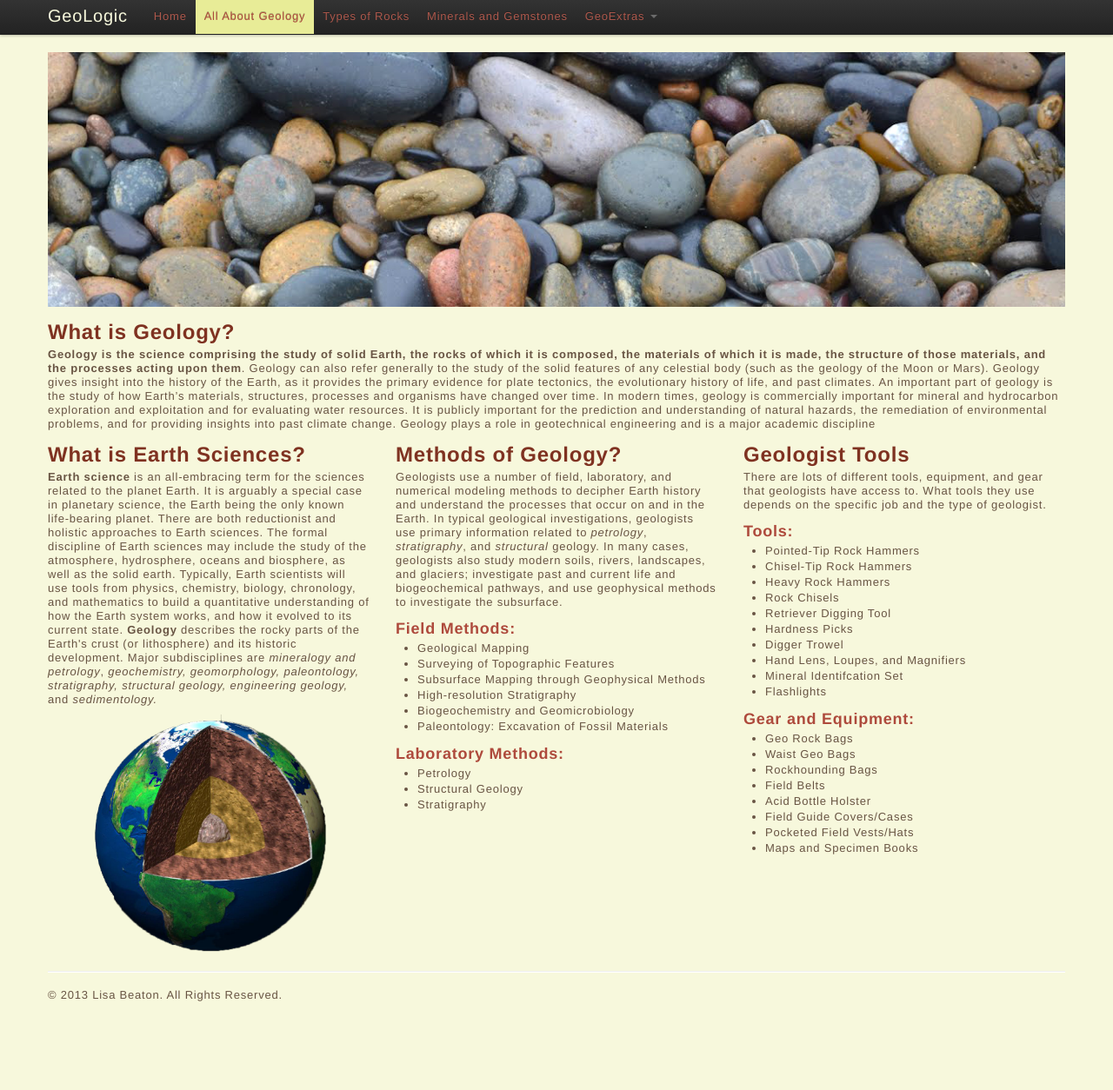
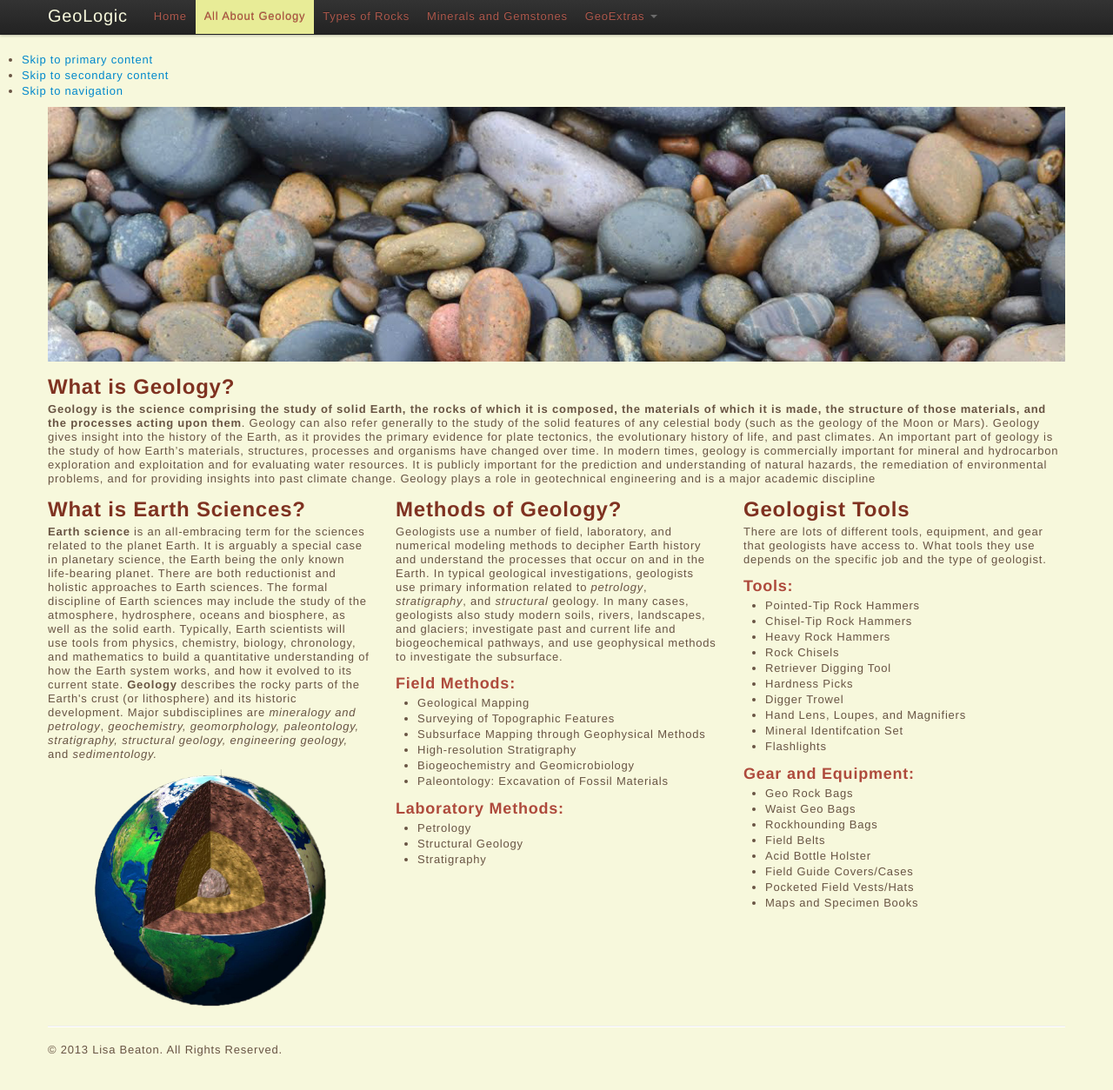
Before and after one commit to beat0090/large-data-website, a Jekyll site: the page about.html, which Jekyll copies as it is, in a window 1280 px wide and 1265 px high. Shown: the top 1254 px of the window at 87% size. Built offline with Jekyll 4.4.1, drawn with Linux system fonts in a browser that asks for light colours; nearby versions of some CDN libraries.

Commit message:
fixed about.html

```diff
--- a/about.html
+++ b/about.html
@@ -4,7 +4,6 @@
 <meta charset="UTF-8">
 <title>All About Geology</title>
     <meta name="viewport" content="width=device-width, initial-scale=1.0">
-    <meta name="description" content="Starter files for implementing Twitter Bootstrap's Carousel -- using Bootstrap version 2.0.4">
     <meta name="author" content="David Cochran for webdesign.tutsplus.com">
 
     <!-- Le styles -->
@@ -21,6 +20,13 @@
 </head>
 
 <body>
+
+  	<ul class="skiplinks">
+		<li><a href="#main">Skip to primary content</a></li> <!--add id's to the content-->
+		<li><a href="#complementary">Skip to secondary content</a></li>
+		<li><a href="#navigation">Skip to navigation</a></li>
+	</ul>
+
 
 
    <div class="navbar navbar-fixed-top">
@@ -59,7 +65,7 @@
     <div class="container">
 
 		<div class="about-img">
-			<img src="img/pebbles.jpg" alt="Pebbles" />
+			<img src="img/pebbles.jpg" alt="">
 		</div>
 
 		<div class="grid">
@@ -76,7 +82,7 @@
         <div class="span4">
           <h2>What is Earth Sciences?</h2>
            <p><strong>Earth science</strong> is an all-embracing term for the sciences related to the planet Earth. It is arguably a special case in planetary science, the Earth being the only known life-bearing planet. There are both reductionist and holistic approaches to Earth sciences. The formal discipline of Earth sciences may include the study of the atmosphere, hydrosphere, oceans and biosphere, as well as the solid earth. Typically, Earth scientists will use tools from physics, chemistry, biology, chronology, and mathematics to build a quantitative understanding of how the Earth system works, and how it evolved to its current state. <strong>Geology</strong> describes the rocky parts of the Earth's crust (or lithosphere) and its historic development. Major subdisciplines are <em>mineralogy and petrology</em>, <em>geochemistry,</em> <em>geomorphology,</em> <em>paleontology,</em> <em>stratigraphy,</em> <em>structural geology,</em> <em>engineering geology,</em> and <em>sedimentology.</em></p>
-		   <img src="img/earth-interior.png" alt="Earth Interior" />
+		   <img src="img/earth-interior.png" alt="Diagram of the Earths Interior" />
 
         </div>
         <div class="span4">
```
